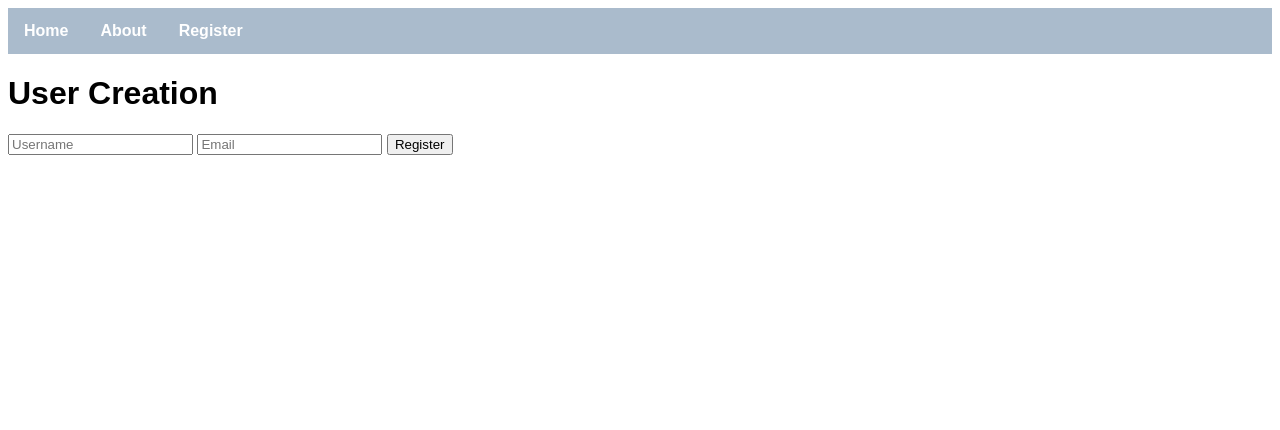
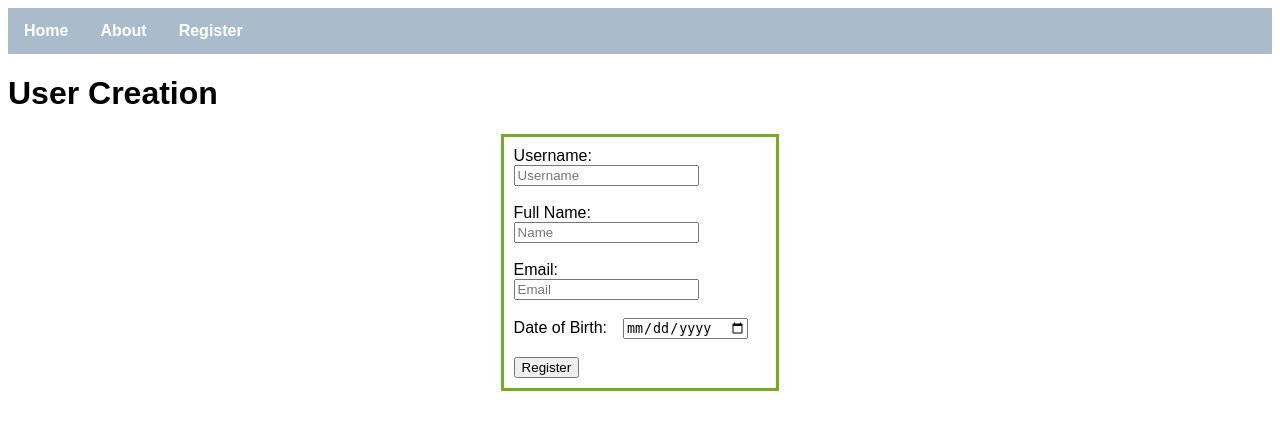
Before and after one commit to sinnykumari/flask-webapp, a Flask app: page /register in a window 1280 px wide. Shown: the top 430 px of the page. Run offline with Flask 2, Linux system fonts and the light colour scheme.

Commit message:
Add userid and dob field

```diff
--- a/main.py
+++ b/main.py
@@ -20,10 +20,15 @@ def about():
 @app.route("/register", methods=['GET', 'POST'])
 def register():
     if request.method == 'POST':
-        _name = request.form['inputName']
+        _username = request.form['username']
+        _fullname = request.form['inputName']
         _email = request.form['inputEmail']
+        _dob = request.form['dob']
         # Add information in our json file
-        user_detail = {'name':_name,'email':_email}
+        user_detail = {'username': _username,
+                       'fullname': _fullname,
+                       'email':_email,
+                        'dob': _dob}
         user_details = []
         if os.path.exists('user_details.json'):
             with open("user_details.json", "r") as read_file:
--- a/static/css/register.css
+++ b/static/css/register.css
@@ -1,4 +1,14 @@
-.form-register {
-  padding: 15px;
-  margin: 0 auto;
+.register-title {
+  margin: auto;
 }
+.userform {
+  margin: auto;
+  width: 20%;
+  border: 3px solid #73AD21;
+  padding: 10px;
+}
+
+.btn {
+  margin-left: auto;
+  margin-right: auto;
+}
--- a/templates/register.html
+++ b/templates/register.html
@@ -1,20 +1,24 @@
 <!DOCTYPE html>
 <html lang="en" dir="ltr">
   <head>
-    <title>User Creation</title>
+    <title class="register-title">User Creation</title>
     <link rel="stylesheet" href="../static/css/register.css">
   </head>
   <body>
     {% extends "template.html" %}
     {% block content %}
     <h1> User Creation </h1>
-    <form action="" method="post">
-        <input type="name" placeholder="Username" name="inputName" value="{{
-          request.form.inputName }}">
-         <input type="email" placeholder="Email" name="inputEmail" value="{{
-          request.form.inputEmail }}">
-        <input class="btn btn-default" type="submit" value="Register">
-      </form>
+    <form action="" method="post" class="userform">
+      Username:&emsp; &emsp;<input pattern="[a-z_0-8]{3,}" type="text" placeholder="Username" name="username"
+                                   value="{{ request.form.username }}" required> <br> <br>
+      Full Name:&emsp;&emsp;<input type="name" placeholder="Name" name="inputName"
+                                           value="{{ request.form.inputName }}"> <br> <br>
+      Email:&emsp; &emsp;&emsp;&emsp;<input type="email" placeholder="Email" name="inputEmail"
+                                            value="{{ request.form.inputEmail }}"> <br> <br>
+      Date of Birth:&emsp;<input type="date" name="dob" value="{{ request.form.dob }}"> <br> <br>
+      <div>
+        <input class="btn" type="submit" value="Register">
+      </div>
     </form>
     {% endblock %}
   </body>
```
Also changed, not shown: templates/index.html (+7 -3 lines).
